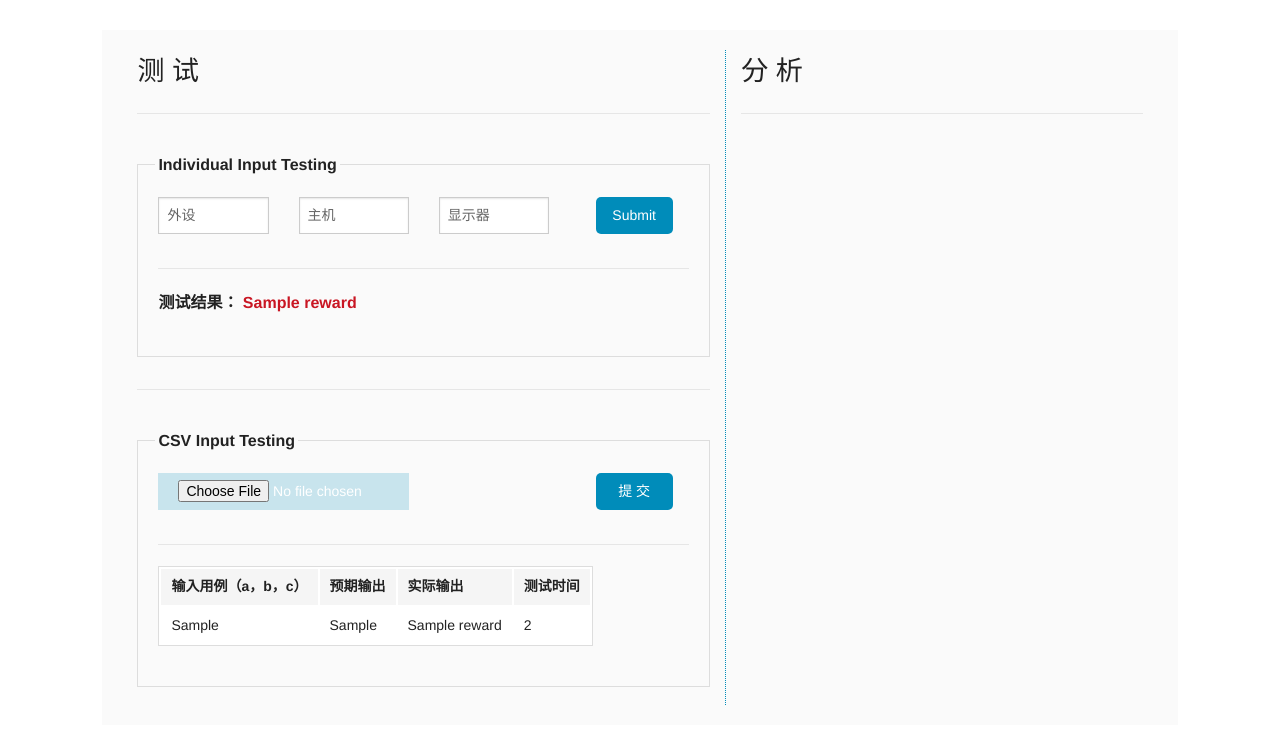
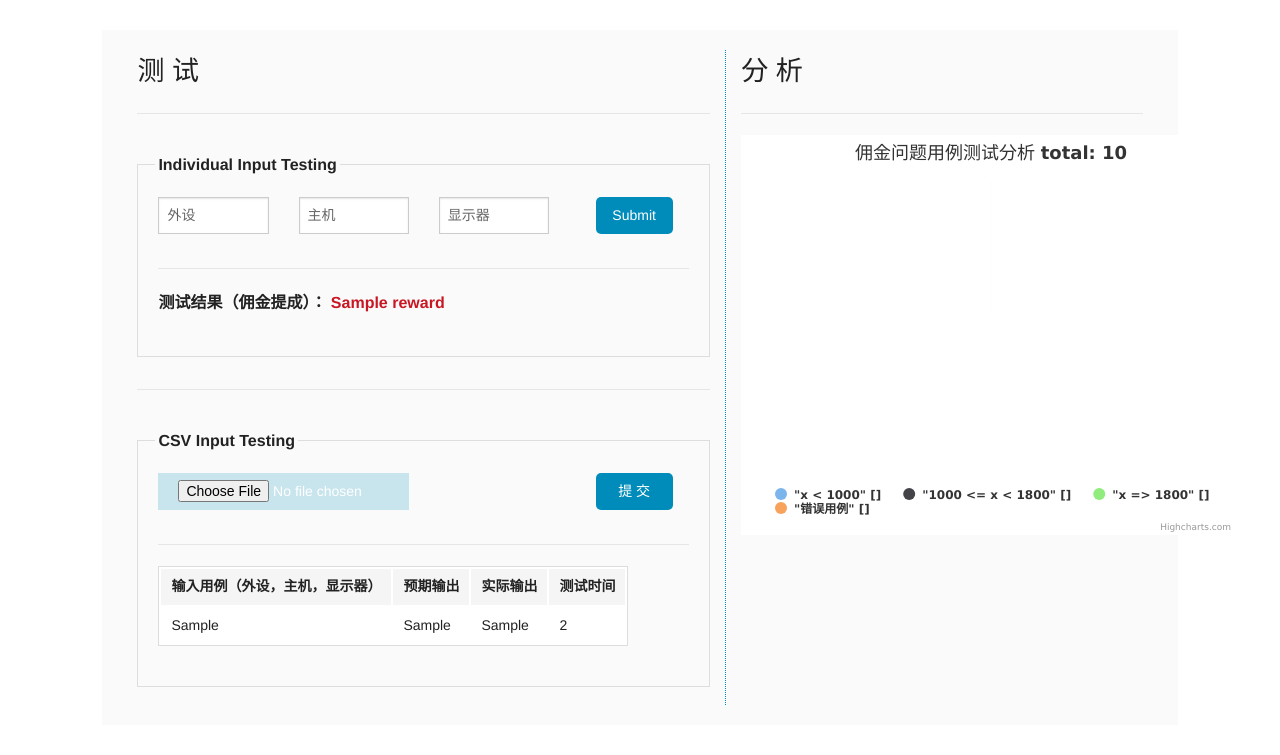
Before and after one commit to andyhero9/softwareTest, a Django app: template templates/commission.html in a window 1280 px wide. Shown: the part 45-800 px from the top of the page. Run offline with Django 3.2, Linux system fonts and the light colour scheme; the template is opened without the code that fills it: most values are stand-ins (such as "Sample title", 1, 10 or a date in 2020).

Commit message:
final with zhang

```diff
--- a/templates/commission.html
+++ b/templates/commission.html
@@ -40,13 +40,14 @@
                 data: [
 
                     {
-                        name: 'x < 1000 <b>{{ low }}</b>',
-                        y: {{ isTriPer }},
+                        name: '"x < 1000" <b>{{ low }}</b>',
+                        y: {{ low }},
                         sliced: true,
                         selected: true
                     },
-                    ['1000 <= x < 1800 <b>{{ wrongInputPer }}</b>', {{ wrongInputPer }}],
-                    ['非三角形 <b>{{ isNotTriPer }}</b>', {{ isNotTriPer }}]
+                    ['"1000 <= x < 1800" <b>{{ medium }}</b>', {{ medium }}],
+                    ['"x => 1800" <b>{{ high }}</b>', {{ high }}],
+	                ['"错误用例" <b>{{ wrongInput }}</b>', {{ wrongInput }}]
                 ]
             }];
 
@@ -121,7 +122,7 @@
 			</ul>
 
 			<p>
-				<b>测试结果： </b>
+				<b>测试结果（佣金提成）： </b>
 				<b style="color: #C91623;">{{ reward }}</b>
 			</p>
 		</fieldset>
@@ -163,7 +164,7 @@
 				<table>
 					<thead>
 					<tr>
-						<th>输入用例（a，b，c）</th>
+						<th>输入用例（外设，主机，显示器）</th>
 						<th>预期输出</th>
 						<th>实际输出</th>
 						<th>测试时间</th>
@@ -175,7 +176,7 @@
 						<tr>
 							<td>{{ i }}</td>
 							<td>{{ expectLst|qwer1 }}</td>
-							<td>{{ reward|qwer2 }}</td>
+							<td>{{ resultLst|qwer2 }}</td>
 							<td>{{ timeLst|qwer3 }}</td>
 						</tr>
 					{% endfor %}
--- a/templates/nextDay.html
+++ b/templates/nextDay.html
@@ -151,7 +151,7 @@
 				<table>
 					<thead>
 					<tr>
-						<th>输入用例</th>
+						<th>输入用例（年-月-日）</th>
 						<th>预计输出</th>
 						<th>实际输出</th>
 						<th>测试时间</th>
--- a/upload/catalog.txt
+++ b/upload/catalog.txt
@@ -1 +1 @@
-../softwareTest/upload/sales.csv
+../softwareTest/upload/triangle.csv
```
Also changed, not shown: hello/sales.py (+8 -7 lines), 13 other files.
